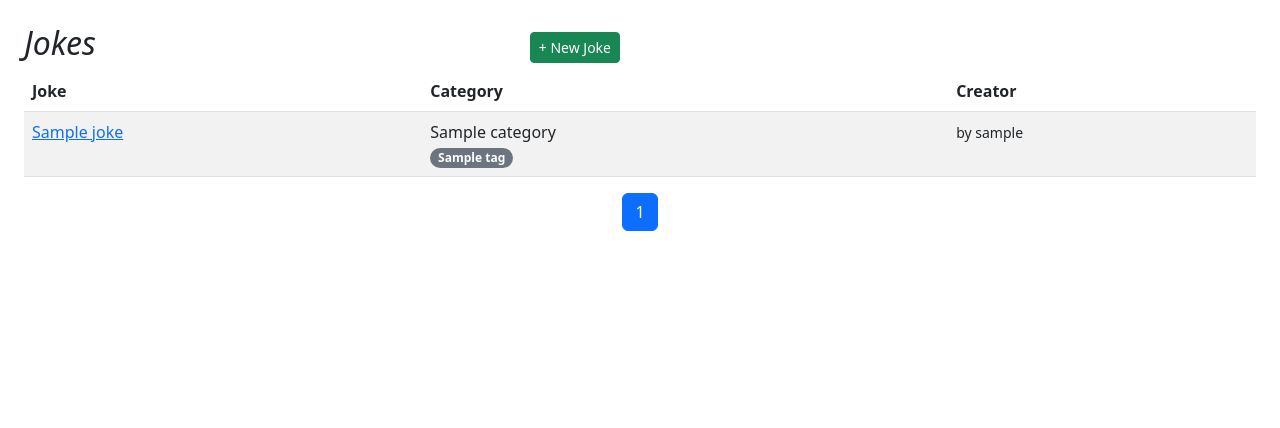
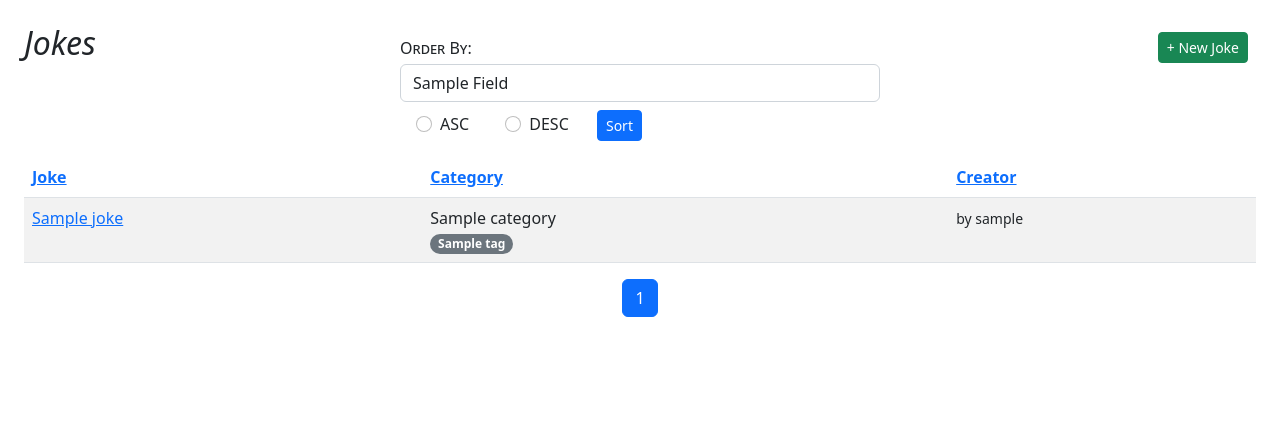
Before and after one commit to xmilan365/djangojokes.com, a Django app: template templates/jokes/joke_list.html in a window 1280 px wide. Shown: the part 65-493 px from the top of the page. Run offline with Django 5.2, Linux system fonts and the light colour scheme; the template is opened without the code that fills it: most values are stand-ins (such as "Sample title", 1, 10 or a date in 2020); some libraries are stand-ins or nearby versions.

Commit message:
adding ordering

```diff
--- a/templates/jokes/joke_list.html
+++ b/templates/jokes/joke_list.html
@@ -5,6 +5,29 @@
 <div class="row">
   <div class="col-12 col-md-2 col-lg-3">
     <h2>Jokes</h2>
+  </div>
+  <div class="col-12 col-md-8 col-lg-6">
+    <form class="my-2 mx-auto" style="max-width: 30rem;">
+      <label class="my-1 me-2" for="order">Order By:</label>
+      <select class="form-control me-sm-2" name="order" id="order">
+        {% for field in order_fields %}
+        <option value="{{ field }}" {% if order == field %}selected{% endif %}>{{ field|title }}</option>
+        {% endfor %}
+      </select>
+      <div class="form-check form-check-inline">
+        <input class="form-check-input" type="radio" name="direction" id="asc" value="asc"
+          {% if direction == 'asc' %}checked{% endif %}>
+        <label class="form-check-label" for="asc">ASC</label>
+      </div>
+      <div class="form-check form-check-inline">
+        <input class="form-check-input" type="radio" name="direction" id="desc" value="desc"
+          {% if direction == 'desc' %}checked{% endif %}>
+        <label class="form-check-label" for="desc">DESC</label>
+      </div>
+      <button class="btn btn-primary btn-sm m-2" type="submit">
+        Sort
+      </button>
+    </form>
   </div>
   <div class="col-12 col-md-2 col-lg-3 text-end">
     <a class="btn btn-success btn-sm m-2" href="{% url 'jokes:create' %}">
@@ -16,11 +39,25 @@
 <div class="table-responsive">
   <table class="table table-striped" style="min-width: 500px">
     <thead>
+      {% with order=request.GET.order dir=request.GET.direction %}
       <tr>
-          <th>Joke</th>
-          <th>Category</th>
-          <th>Creator</th>
+        {% if order == 'joke' and dir == 'asc' %}
+        <th><a href="?order=joke&direction=desc">Joke</a></th>
+        {% else %}
+        <th><a href="?order=joke&direction=asc">Joke</a></th>
+        {% endif %}
+        {% if order == 'category' and dir == 'asc' %}
+        <th><a href="?order=category&direction=desc">Category</a></th>
+        {% else %}
+        <th><a href="?order=category&direction=asc">Category</a></th>
+        {% endif %}
+        {% if order == 'creator' and dir == 'asc' %}
+        <th><a href="?order=creator&direction=desc">Creator</a></th>
+        {% else %}
+        <th><a href="?order=creator&direction=asc">Creator</a></th>
+        {% endif %}
       </tr>
+      {% endwith %}
     </thead>
     <tbody>
       {% for joke in joke_list %}
@@ -38,10 +75,10 @@
         </td>
         <td>
           {% if joke.user == user %}
-                <a href="{% url 'joke-update' joke.slug %}">
+          <a href="{% url 'jokes:update' joke.slug %}">
             <i class="fas fa-pencil-alt"></i>
           </a>
-                <a href="{% url 'joke-delete' joke.slug %}">
+          <a href="{% url 'jokes:delete' joke.slug %}">
             <i class="far fa-trash-alt"></i>
           </a>
           {% else %}
```
Also changed, not shown: jokes/views.py (+82 -26 lines). Lines whose indentation alone changed are shown as unchanged.
